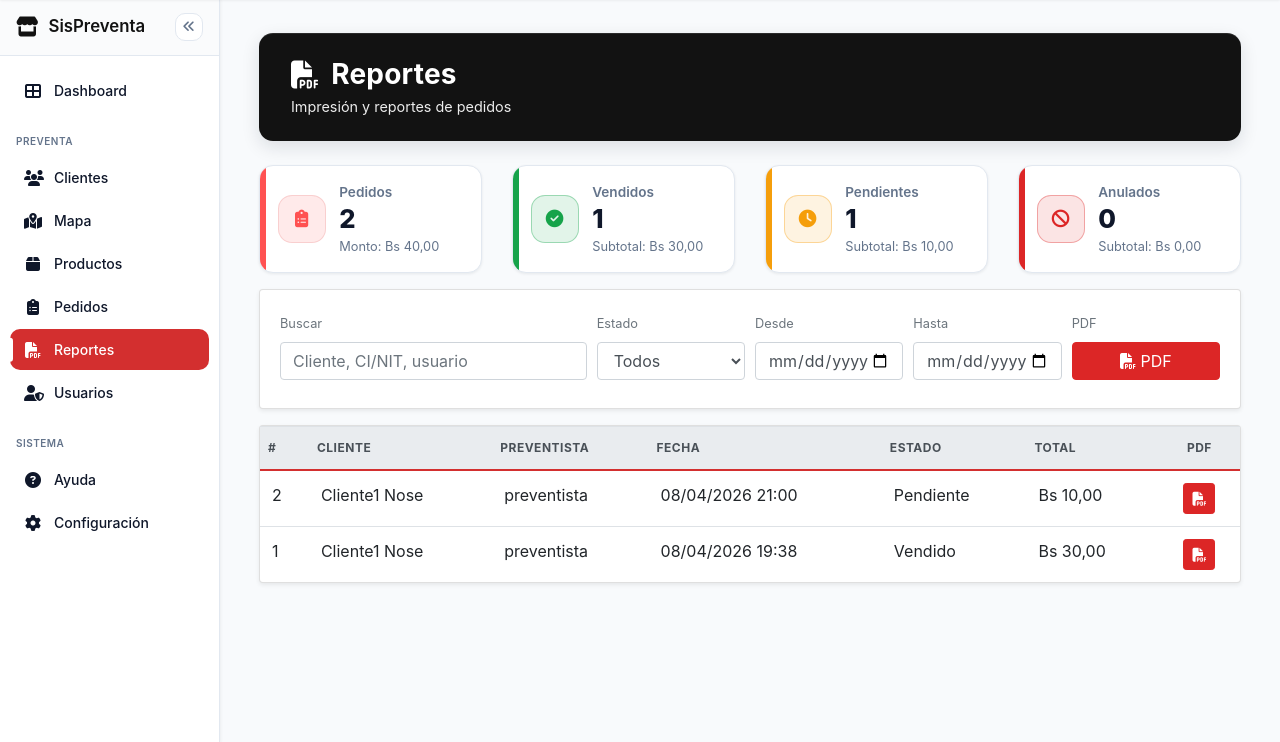
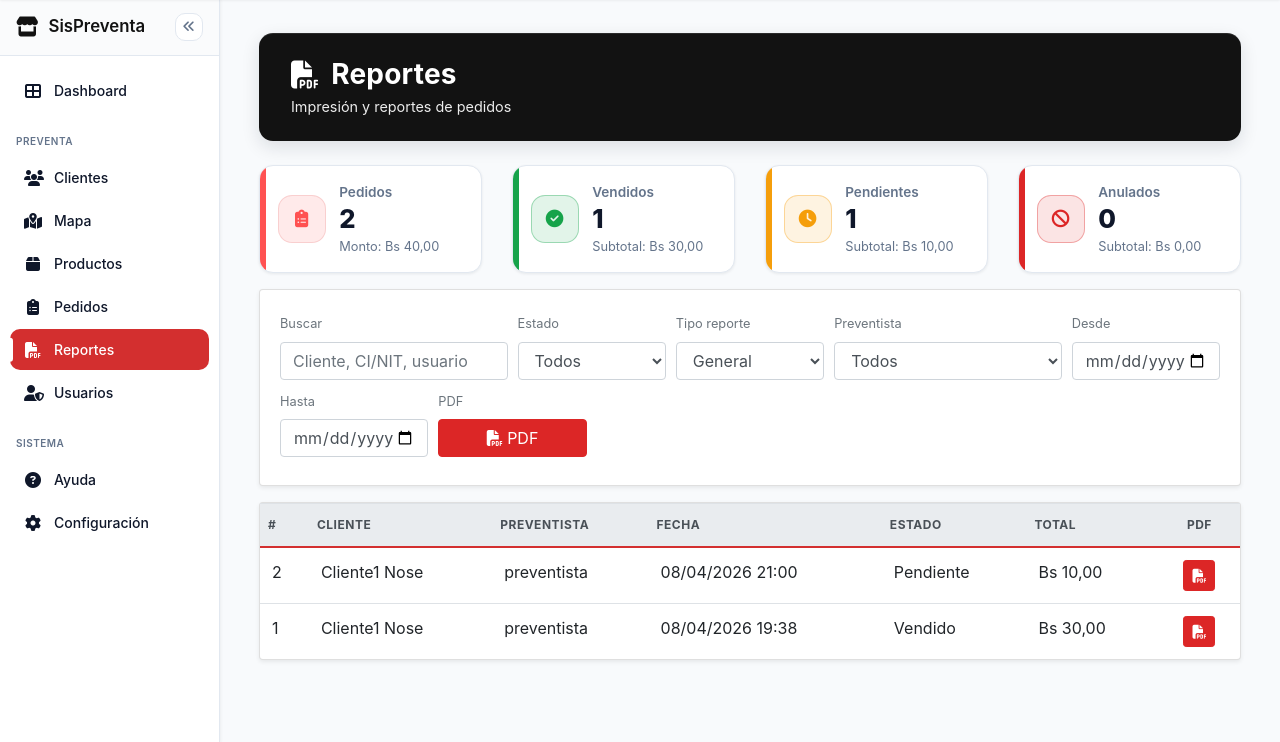
Before and after one commit to Guilder23/Sistema-Preventa, a Django app: page /reportes/ in a window 1280 px wide. Shown: the part 57-799 px from the top of the page. Run offline with Django 5.2, Linux system fonts and the light colour scheme; a user stored in the database is signed in; data comes from the database, SQL or seed files in the repository; some libraries are stand-ins or nearby versions.

Commit message:
Reporte para despacho para repartir productos

```diff
--- a/apps/reportes/views.py
+++ b/apps/reportes/views.py
@@ -1,5 +1,7 @@
 from __future__ import annotations
 
+from collections import defaultdict
+from decimal import Decimal
 from io import BytesIO
 
 from django.contrib.auth.decorators import login_required
@@ -19,13 +21,28 @@ from reportlab.platypus import Image, Paragraph, SimpleDocTemplate, Spacer, Tabl
 @login_required
 def _pedidos_filtrados(request, user):
     from apps.pedidos.models import Pedido
+    from django.contrib.auth.models import User
 
     q = (request.GET.get("q") or "").strip()
     estado = (request.GET.get("estado") or "").strip().lower()
     desde = (request.GET.get("desde") or "").strip()
     hasta = (request.GET.get("hasta") or "").strip()
+    tipo = (request.GET.get("tipo") or "general").strip().lower()
+    preventista_id_raw = (request.GET.get("preventista") or "").strip()
+
+    if tipo not in {"general", "despacho"}:
+        tipo = "general"
+
+    # Para despacho, si no se eligió estado, se asume pendiente.
+    if tipo == "despacho" and not estado:
+        estado = Pedido.ESTADO_PENDIENTE
 
     pedidos = _pedido_qs_para_usuario(user).select_related("cliente", "preventista")
+    pedidos_base = pedidos
+
+    # Opciones de preventista dentro del alcance del usuario.
+    preventista_ids = pedidos_base.values_list("preventista_id", flat=True).distinct()
+    preventistas = User.objects.filter(id__in=preventista_ids).order_by("username")
 
     if estado not in {Pedido.ESTADO_PENDIENTE, Pedido.ESTADO_VENDIDO, Pedido.ESTADO_ANULADO}:
         estado = ""
@@ -40,6 +57,16 @@ def _pedidos_filtrados(request, user):
 
     if estado:
         pedidos = pedidos.filter(estado=estado)
+
+    preventista_id = ""
+    if preventista_id_raw:
+        try:
+            preventista_id_int = int(preventista_id_raw)
+        except ValueError:
+            preventista_id_int = None
+        if preventista_id_int is not None:
+            pedidos = pedidos.filter(preventista_id=preventista_id_int)
+            preventista_id = str(preventista_id_int)
 
     fecha_desde = parse_date(desde) if desde else None
     fecha_hasta = parse_date(hasta) if hasta else None
@@ -56,15 +83,17 @@ def _pedidos_filtrados(request, user):
         "estado": estado,
         "desde": desde,
         "hasta": hasta,
+        "tipo": tipo,
+        "preventista": preventista_id,
     }
-    return pedidos, filtros
+    return pedidos, filtros, preventistas
 
 
 @login_required
 def reportes_inicio(request):
     from apps.pedidos.models import Pedido
 
-    pedidos, filtros = _pedidos_filtrados(request, request.user)
+    pedidos, filtros, preventistas = _pedidos_filtrados(request, request.user)
 
     resumen = pedidos.aggregate(total_monto=Sum("total"))
     total_pedidos = pedidos.count()
@@ -95,6 +124,9 @@ def reportes_inicio(request):
             "estado": filtros["estado"],
             "desde": filtros["desde"],
             "hasta": filtros["hasta"],
+            "tipo": filtros["tipo"],
+            "preventista": filtros["preventista"],
+            "preventistas": preventistas,
             "total_pedidos": total_pedidos,
             "total_monto": total_monto,
             "total_vendidos": total_vendidos,
@@ -109,7 +141,9 @@ def reportes_inicio(request):
 
 @login_required
 def pedidos_pdf(request):
-    pedidos, filtros = _pedidos_filtrados(request, request.user)
+    from apps.pedidos.models import DetallePedido
+
+    pedidos, filtros, _ = _pedidos_filtrados(request, request.user)
 
     def _fmt_money(value) -> str:
         try:
@@ -255,7 +289,9 @@ def pedidos_pdf(request):
     filtros_box = [
         Paragraph("FILTROS APLICADOS", label_style),
         Paragraph(f"Buscar: {filtros['q'] or 'Todos'}", value_style),
+        Paragraph(f"Tipo reporte: {filtros['tipo'].capitalize()}", value_style),
         Paragraph(f"Estado: {filtros['estado'] or 'Todos'}", value_style),
+        Paragraph(f"Preventista: {filtros['preventista'] or 'Todos'}", value_style),
         Paragraph(f"Desde: {filtros['desde'] or '--'}", value_style),
         Paragraph(f"Hasta: {filtros['hasta'] or '--'}", value_style),
     ]
@@ -361,6 +397,99 @@ def pedidos_pdf(request):
         ),
     )
     story.append(totals_wrap)
+
+    # Sección de despacho: consolidado + detalle de productos por pedido.
+    if filtros["tipo"] == "despacho" and pedidos.exists():
+        story.append(Spacer(1, 12))
+        story.append(Paragraph("CONSOLIDADO DE CARGA PARA REPARTO", label_style))
+        story.append(Spacer(1, 4))
+
+        pedido_ids = list(pedidos.values_list("id", flat=True))
+        detalles = (
+            DetallePedido.objects.select_related("pedido", "pedido__cliente", "pedido__preventista", "producto")
+            .filter(pedido_id__in=pedido_ids)
+            .order_by("producto__nombre", "pedido_id")
+        )
+
+        consolidado = defaultdict(lambda: {"cantidad": 0, "monto": Decimal("0.00"), "clientes": set()})
+        for d in detalles:
+            key = d.producto_id
+            item = consolidado[key]
+            item["nombre"] = d.producto.nombre
+            item["cantidad"] += int(d.cantidad or 0)
+            item["monto"] += d.subtotal or Decimal("0.00")
+            item["clientes"].add(d.pedido.cliente_id)
+
+        data_consolidado = [["Producto", "Cant. total", "Clientes", "Monto total"]]
+        for _, item in sorted(consolidado.items(), key=lambda kv: kv[1].get("nombre", "")):
+            data_consolidado.append(
+                [
+                    item.get("nombre", "-"),
+                    str(item["cantidad"]),
+                    str(len(item["clientes"])),
+                    _fmt_money(item["monto"]),
+                ]
+            )
+
+        tabla_consolidado = Table(
+            data_consolidado,
+            colWidths=[84 * mm, 28 * mm, 28 * mm, 36 * mm],
+            repeatRows=1,
+        )
+        tabla_consolidado.setStyle(
+            TableStyle(
+                [
+                    ("BACKGROUND", (0, 0), (-1, 0), header_bg),
+                    ("FONTNAME", (0, 0), (-1, 0), "Helvetica-Bold"),
+                    ("FONTSIZE", (0, 0), (-1, 0), 9),
+                    ("GRID", (0, 0), (-1, -1), 0.25, colors.HexColor("#cfd4da")),
+                    ("ROWBACKGROUNDS", (0, 1), (-1, -1), [colors.white, zebra]),
+                    ("ALIGN", (1, 1), (-1, -1), "CENTER"),
+                    ("ALIGN", (3, 1), (3, -1), "RIGHT"),
+                ]
+            )
+        )
+        story.append(tabla_consolidado)
+
+        story.append(Spacer(1, 10))
+        story.append(Paragraph("DETALLE DE PRODUCTOS POR PEDIDO", label_style))
+        story.append(Spacer(1, 4))
+
+        data_detalle = [["Pedido", "Cliente", "Preventista", "Producto", "Cant.", "Precio", "Subtotal"]]
+        for d in detalles:
+            data_detalle.append(
+                [
+                    f"#{d.pedido_id}",
+                    f"{d.pedido.cliente.nombres} {d.pedido.cliente.apellidos or ''}".strip(),
+                    d.pedido.preventista.get_full_name() or d.pedido.preventista.username,
+                    d.producto.nombre,
+                    str(d.cantidad),
+                    _fmt_money(d.precio_unitario),
+                    _fmt_money(d.subtotal),
+                ]
+            )
+
+        tabla_detalle = Table(
+            data_detalle,
+            colWidths=[14 * mm, 34 * mm, 30 * mm, 54 * mm, 14 * mm, 18 * mm, 20 * mm],
+            repeatRows=1,
+        )
+        tabla_detalle.setStyle(
+            TableStyle(
+                [
+                    ("BACKGROUND", (0, 0), (-1, 0), header_bg),
+                    ("FONTNAME", (0, 0), (-1, 0), "Helvetica-Bold"),
+                    ("FONTSIZE", (0, 0), (-1, 0), 8),
+                    ("FONTSIZE", (0, 1), (-1, -1), 7),
+                    ("GRID", (0, 0), (-1, -1), 0.25, colors.HexColor("#cfd4da")),
+                    ("ROWBACKGROUNDS", (0, 1), (-1, -1), [colors.white, zebra]),
+                    ("ALIGN", (4, 1), (4, -1), "CENTER"),
+                    ("ALIGN", (5, 1), (6, -1), "RIGHT"),
+                    ("VALIGN", (0, 0), (-1, -1), "MIDDLE"),
+                ]
+            )
+        )
+        story.append(tabla_detalle)
 
     doc.build(story, onFirstPage=_draw_header_footer, onLaterPages=_draw_header_footer)
 
--- a/templates/reportes/reportes.html
+++ b/templates/reportes/reportes.html
@@ -62,7 +62,7 @@
     <div class="card shadow-sm mb-3">
         <div class="card-body">
             <form method="get" class="form-row align-items-end" id="filtro-reportes" data-pdf-url="{% url 'reporte_pedidos_pdf' %}">
-                <div class="col-md-4 mb-2">
+                <div class="col-md-3 mb-2">
                     <label class="small text-muted">Buscar</label>
                     <input type="text" name="q" value="{{ q }}" class="form-control" placeholder="Cliente, CI/NIT, usuario" autocomplete="off">
                 </div>
@@ -73,6 +73,24 @@
                         <option value="pendiente" {% if estado == 'pendiente' %}selected{% endif %}>Pendiente</option>
                         <option value="vendido" {% if estado == 'vendido' %}selected{% endif %}>Vendido</option>
                         <option value="anulado" {% if estado == 'anulado' %}selected{% endif %}>Anulado</option>
+                    </select>
+                </div>
+                <div class="col-md-2 mb-2">
+                    <label class="small text-muted">Tipo reporte</label>
+                    <select name="tipo" class="form-control">
+                        <option value="general" {% if tipo == 'general' %}selected{% endif %}>General</option>
+                        <option value="despacho" {% if tipo == 'despacho' %}selected{% endif %}>Despacho</option>
+                    </select>
+                </div>
+                <div class="col-md-3 mb-2">
+                    <label class="small text-muted">Preventista</label>
+                    <select name="preventista" class="form-control">
+                        <option value="">Todos</option>
+                        {% for u in preventistas %}
+                            <option value="{{ u.id }}" {% if preventista == u.id|stringformat:'s' %}selected{% endif %}>
+                                {{ u.get_full_name|default:u.username }}
+                            </option>
+                        {% endfor %}
                     </select>
                 </div>
                 <div class="col-md-2 mb-2">
```
